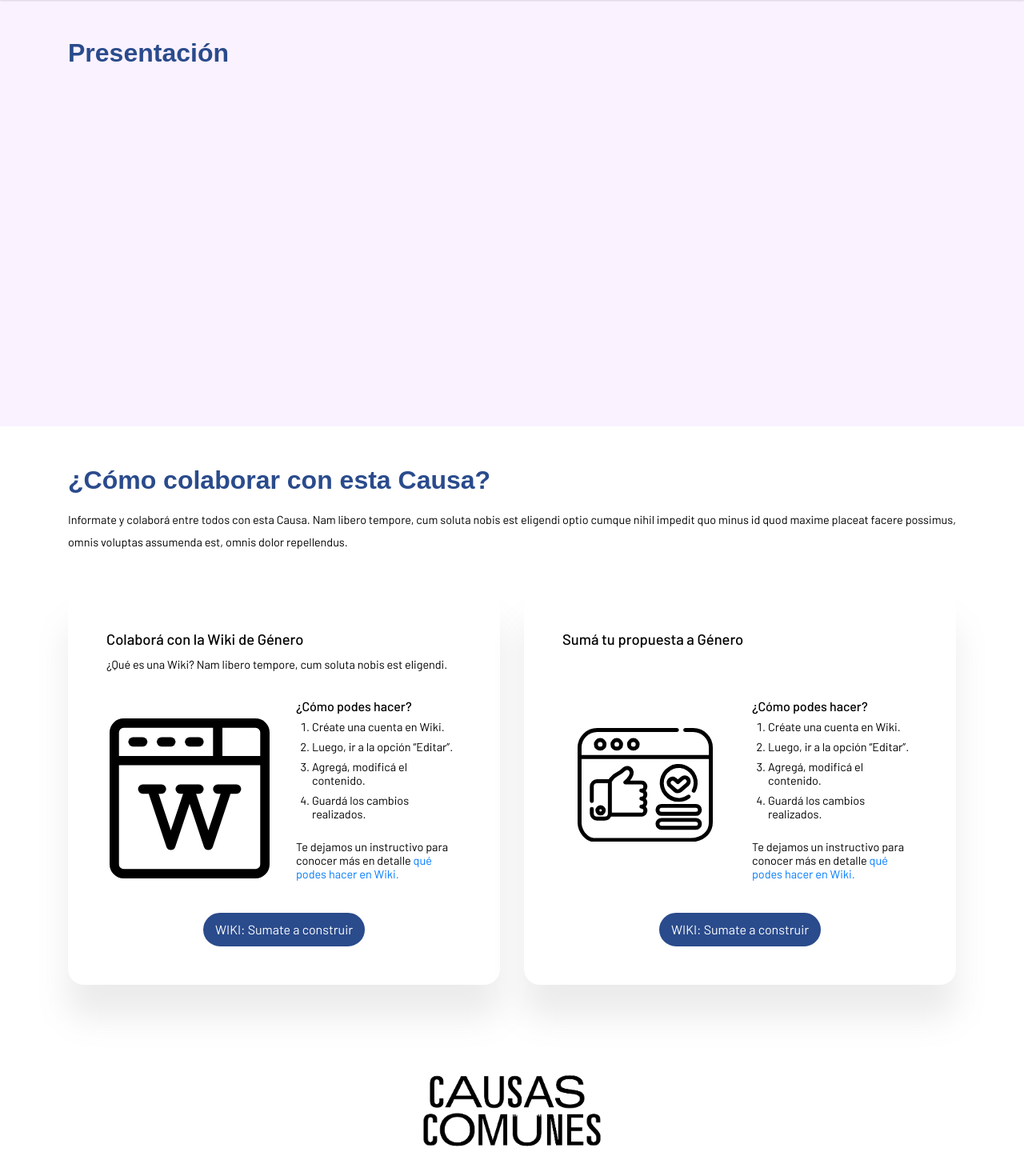
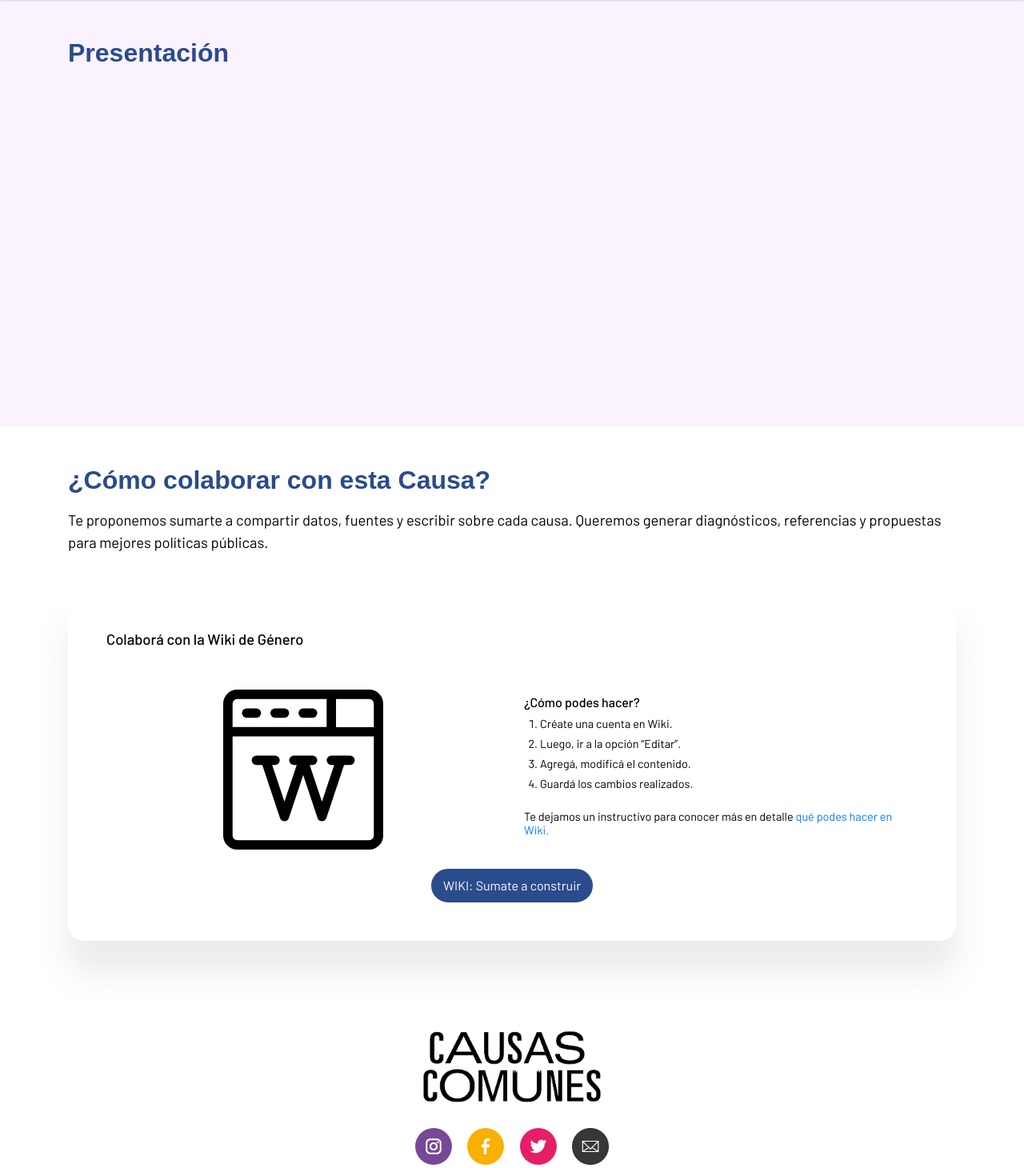
Before and after one commit to DemocraciaEnRed/webcausascomunes, a Flask app: template app/home/templates/causa.html in a window 1280 px wide. Shown: the part 391-1851 px from the top of the page at 80% size. Run offline with Flask 2, Linux system fonts and the light colour scheme; the template is opened without the code that fills it, so the values that code supplies are empty; style sheets or scripts are compiled from the project's sources; parts of the project's set-up code (start-up, migrations or seed data) failed here and were passed over; some libraries are stand-ins or nearby versions; some web fonts are replaced.

Commit message:
mostrar solo cómo colaborar de wiki, temporalmente, y otros fixes

```diff
--- a/app/home/static/scss/causa.scss
+++ b/app/home/static/scss/causa.scss
@@ -115,7 +115,7 @@ body {overflow-x: hidden;}
         &.text-color-ambiente:hover, &.text-color-ambiente.active { color: $color-ambiente; }
     }
     &.position-fixed {
-        top: 75px;
+        top: 72px;
 /*         margin-left: -1rem;
         left: 0; */
         left: 0;
@@ -294,7 +294,10 @@ body {overflow-x: hidden;}
             padding-top: 0.5rem;
         }
     }
-    p {
+    > p {
+        font-size: $font-size-small;
+    }
+    .row p {
         font-size: $font-size-xsmall;
     }
     .img svg{
--- a/app/home/templates/causa_sections/causa_colaborar.html
+++ b/app/home/templates/causa_sections/causa_colaborar.html
@@ -1,16 +1,15 @@
 <!-- TODO: agregar textos a directus -->
-<section id="colaborar" class="colaborar bg-mosaico-blanco section jumbotron jumbotron-fluid">
+<section id="colaborar" class="colaborar bg-color-solido section jumbotron jumbotron-fluid">
     <div class="container">
         <h2 class="section__title text-center text-md-left">¿Cómo colaborar con esta Causa?</h2>
-        <p class="section__subtitle mb-5">Informate y colaborá entre todos con esta Causa. Nam libero tempore, cum
-            soluta nobis est eligendi optio cumque nihil impedit quo minus id quod maxime placeat facere possimus,
-            omnis voluptas assumenda est, omnis dolor repellendus. </p>
+        <p class="section__subtitle mb-5">Te proponemos sumarte a compartir datos, fuentes y escribir sobre
+			cada causa. Queremos generar diagnósticos, referencias y propuestas para mejores políticas públicas. </p>
         <div class="row mt-5">
-            <div class="col-lg-6 mb-5 mb-md-0">
+            <div class="col-lg-12 mb-5 mb-md-0">
                 <div class="card card-with-shadow p-4 p-md-5">
                     <div class="card-body p-0">
                         <h5 class="card-title text-center text-md-left">Colaborá con la Wiki de Género</h5>
-                        <p>¿Qué es una Wiki? Nam libero tempore, cum soluta nobis est eligendi.</p>
+                        <p>{{ dtextoscausas.get('texto')['wiki'] | safe }}</p>
                         <div class="row justify-content-center align-items-md-center my-4">
                             <div class="text-center col-md-6">
                                 <div class="img mb-4 mb-md-0">
@@ -71,7 +70,7 @@
                     </div>
                 </div>
             </div>
-            <div class="col-lg-6">
+            <!--<div class="col-lg-6">
                 <div class="card card-with-shadow p-4 p-md-5">
                     <div class="card-body p-0">
                         <h5 class="card-title text-center text-md-left">Sumá tu propuesta a Género</h5>
@@ -119,7 +118,7 @@
                     <div class="row justify-content-center">
                         <a href="#" class="wiki-btn btn btn-primary">WIKI: Sumate a construir</a>
                     </div>
-                </div>
+                </div>-->
             </div>
         </div>
 </section>
```
